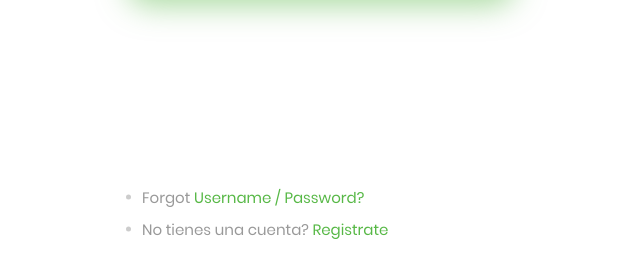
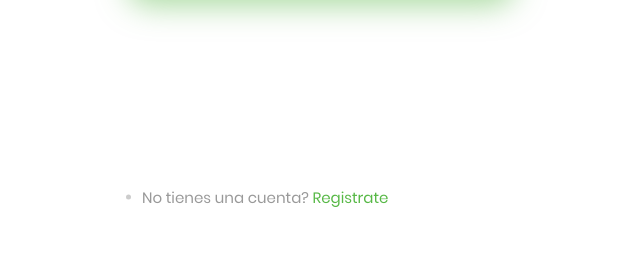
Before and after one commit to josejimenezp/IIC2413-Grupo37, a PHP site: page / in a window 1280 px wide. Shown: the part 669-946 px from the top of the page, without its empty margins (319-959 px from the left). After the commit the page ends 876 px from the top, so only its background shows below. Run offline with PHP 8.4, Linux system fonts and the light colour scheme; data that the repository does not hold is empty; some libraries are stand-ins or nearby versions.

Commit message:
index arreglado

```diff
--- a/Sites/index.php
+++ b/Sites/index.php
@@ -68,16 +68,6 @@ funcion();
 					</div>
 
 					<ul class="login-more p-t-190">
-						<li class="m-b-8">
-							<span class="txt1">
-								Forgot
-							</span>
-
-							<a href="#" class="txt2">
-								Username / Password?
-							</a>
-						</li>
-
 						<li>
 							<span class="txt1">
 								No tienes una cuenta?
```
